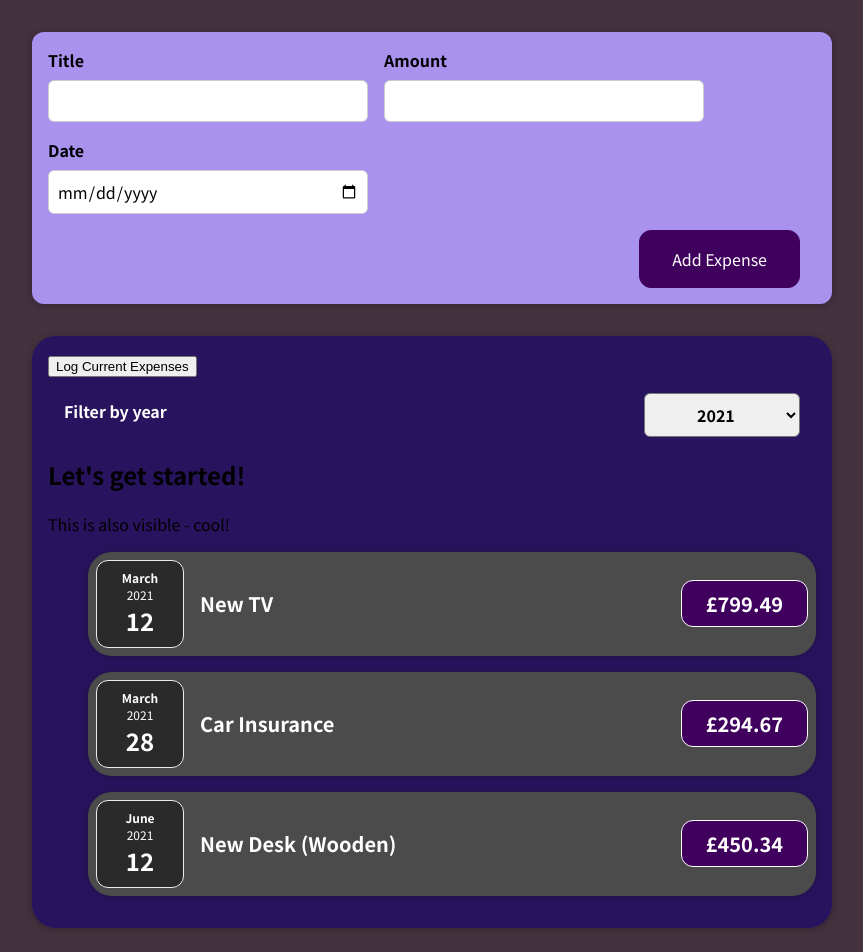
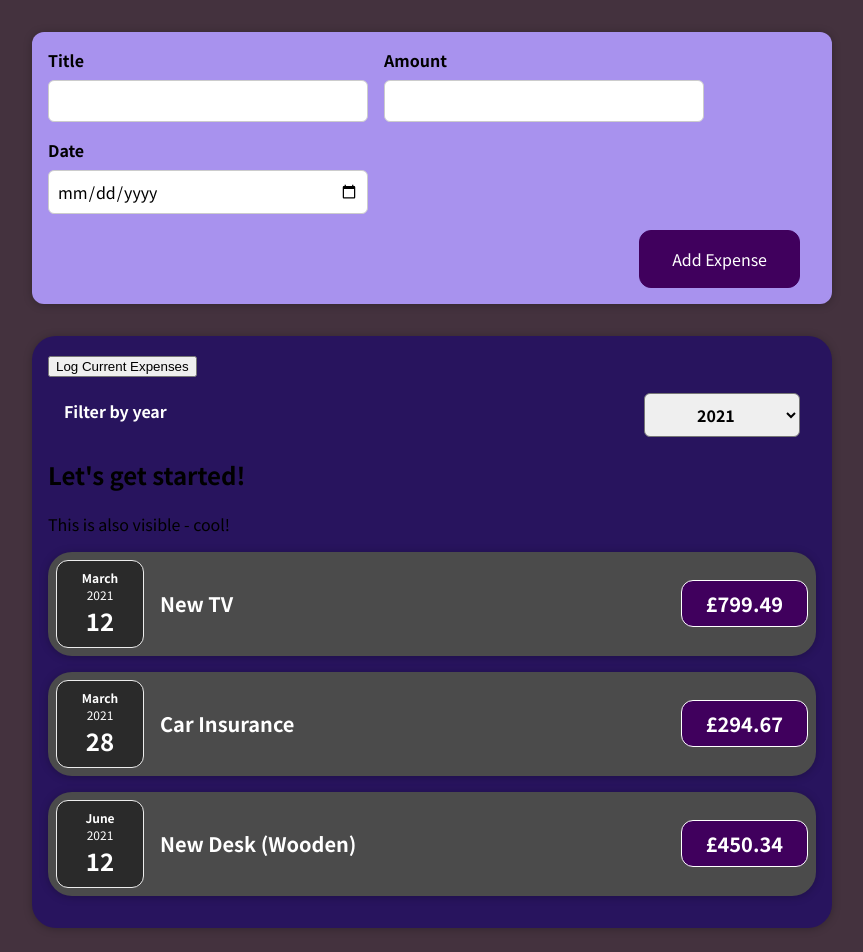
Before and after one commit to anlunjiang/react.js-tutorials, a React (Create React App) app in the folder 01-starting-setup/: page / in a window 1280 px wide. Shown: the top 952 px of the page, without its empty margins (208-1071 px from the left). Built offline with nearby package versions, Linux system fonts and the light colour scheme.

Commit message:
refactor

```diff
--- a/01-starting-setup/src/components/expenses/expense_form/ExpenseForm.js
+++ b/01-starting-setup/src/components/expenses/expense_form/ExpenseForm.js
@@ -26,7 +26,7 @@ const ExpenseForm = (props) => {
     props.onSaveExpenseData(expenseData)
     setEnteredTitle("");
     setEnteredAmount("");
-    setEnteredDate("");
+    setEnteredDate(Date.now());
   };
 
 
--- /dev/null
+++ b/01-starting-setup/src/components/expenses/expenses_list/ExpenseList.css
@@ -0,0 +1,9 @@
+.expenses-list {
+  list-style: none;
+  padding: 0;
+}
+
+.expenses-list__fallback {
+  color: white;
+  text-align: center;
+}
--- a/01-starting-setup/src/components/ExpensesList/ExpensesList.js
+++ b/01-starting-setup/src/components/expenses/expenses_list/ExpensesList.js
@@ -1,4 +1,5 @@
-import ExpenseItem from "../expenses/expense_item/ExpenseItem";
+import ExpenseItem from "../expense_item/ExpenseItem";
+import "./ExpenseList.css"
 
 const ExpensesList = (props) => {
   if (props.filteredExpenses.length === 0) {
--- a/01-starting-setup/src/components/expenses/expenses_template/ExpensesTemplate.js
+++ b/01-starting-setup/src/components/expenses/expenses_template/ExpensesTemplate.js
@@ -2,7 +2,7 @@ import "./ExpensesTemplate.css";
 import Card from "../../card/Card";
 import ExpensesFilter from "../expense_filter/ExpenseFilter";
 import {useState} from "react";
-import ExpensesList from "../../ExpensesList/ExpensesList";
+import ExpensesList from "../expenses_list/ExpensesList";
 
 const ExpensesTemplate = (props) => {
   const [filteredYear, setFilterYear] = useState("2021");
```
